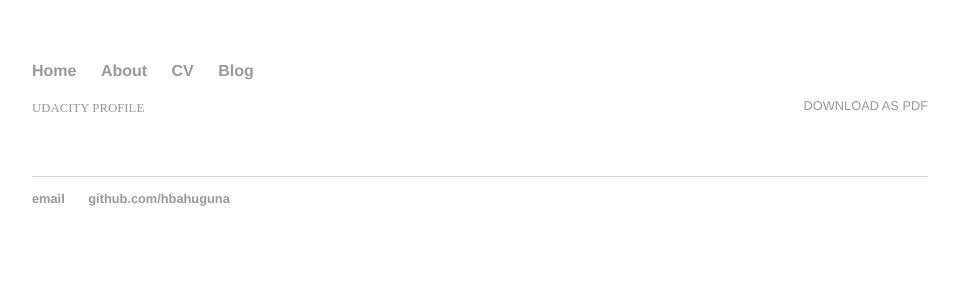
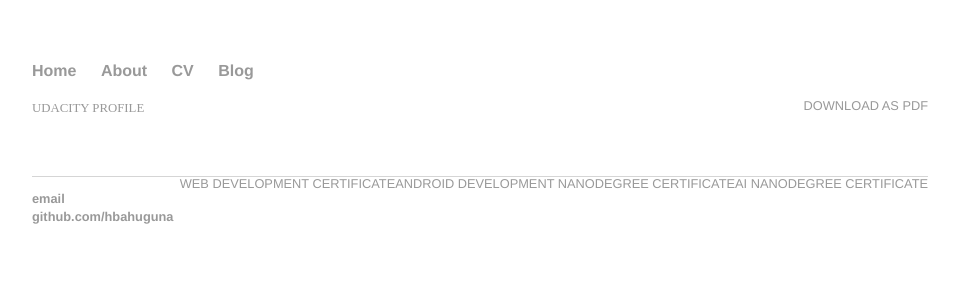
Before and after one commit to hbahuguna/hbahuguna.github.io, a Jekyll site: the page built from cv/index.html, in a window 1280 px wide. Shown: the top 300 px of the page, without its empty margins (160-1119 px from the left). Built offline with Jekyll 4.4.1, drawn with Linux system fonts in a browser that asks for light colours.

Commit message:
certificates

```diff
--- a/about/index.html
+++ b/about/index.html
@@ -9,7 +9,7 @@ title: About Himanshu Bahuguna
 			<p>After my stint in Ness Technologies, I joined a database automation startup in New Yrok city, which was later acquired by BMC Software. I got to learn a lot about database automation, system administration and test automation frameworks in perl. When in BMC Software, I developed a VMware node inventory management system which was very helpful for our team to figure out status of VMs</p>
 			<p>I joined about.com after working for BMC Software for more than 6 years. It was a new experience from project management point of view since everything was agile. I was new to the world of standups, grooming and planning sessions but got used to it. As the releases were done at such a fast pace, we needed to develop automation frameworks to keep pace with development. I got to work on doing development for a WebDriver and Java 8 based automation framework called Venus. Later about.com decided to split itself into smaller websites which required us to create automation suites based on Venus.</p>
 			<p>I also like to keep pace with new trends in technology while working on my day job, so I'm an avid fan on Udacity and other MOOCs. I started with some small courses on web development and python on Udacity. Later I thought of trying my hands on Udacity's Android Development Nanodegree. I got to work on many interesting Andorid projects and as part of my capstone project, I happened to publish an android app to Play Store. After completing Android Development Nanodegree I got enrolled in to Udacity's Artificial Intelligence Nanodegree Program. I learnt a lot about machine learning and neural networks such as CNNs and RNNs. I graduated with concentration in Voice User Interfaces, where I developed and Alexa skill and a Speech Recognizer using Deep Neural Networks.</p>
-			<p>Apart from tech and programming, my hobbies include reading, hiking and travelling. When I was in college I was part of college Cricket team.I am also like to play indoor games such as Carrom and Table Tennis.</p>
+			<p>Apart from tech and programming, my hobbies include reading, hiking and travelling. When I was in college I was part of college Cricket team.I also like to play indoor games such as Carrom and Table Tennis.</p>
 
 			<ul class="contacts">
 				<li><a href="https://twitter.com/himbahuguna">@himbahuguna</a></li>
--- a/cv/index.html
+++ b/cv/index.html
@@ -7,3 +7,12 @@ title: CV of Himanshu Bahuguna
 		<span><a href="himanshu.pdf" class="download" title="Download CV as PDF">Download as pdf</a></span>
 		<span><a href="https://profiles.udacity.com/p/u39087175" class="udacity">Udacity Profile </a></span>
 	</div>
+	<div class="cv">
+		<span><a href="AI.pdf" class="download" title="AI Nanodegree">AI Nanodegree certificate</a></span>
+	</div>
+	<div class="cv">
+		<span><a href="android.pdf" class="download" title="Android Development Nanodegree">Android Development Nanodegree certificate</a></span>
+	</div>
+	<div class="cv">
+		<span><a href="webdevelopment.pdf" class="download" title="Web Development Certificate">Web Development Certificate</a></span>
+	</div>
```
